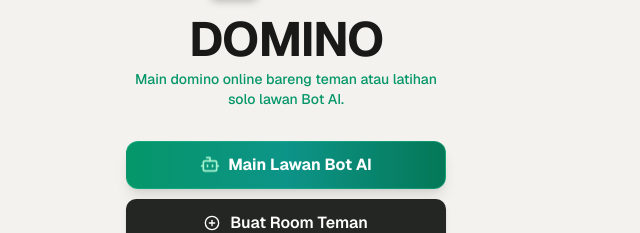
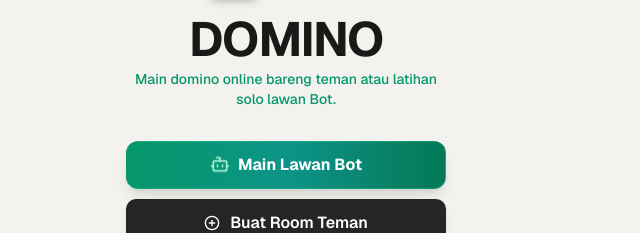
Before and after one commit to mchyns/domino, a React (Vite) app: page / in a window 1280 px wide. Shown: the part 294-527 px from the top of the page, without its empty margins (354-994 px from the left). Built offline with nearby package versions, Linux system fonts and the light colour scheme.

Commit message:
style: simplify labels to 'Main Lawan Bot' and 'Bot' without AI suffix

```diff
--- a/src/components/game/PlayerSeat.tsx
+++ b/src/components/game/PlayerSeat.tsx
@@ -182,7 +182,7 @@ export const PlayerSeat: React.FC<PlayerSeatProps> = ({
           </span>
         ) : isBotPlayer ? (
           <span className="text-[9px] font-semibold text-emerald-400 uppercase tracking-tighter leading-none">
-            🤖 AI
+            🤖 Bot
           </span>
         ) : null}
       </div>
--- a/src/components/lobby/LobbyView.tsx
+++ b/src/components/lobby/LobbyView.tsx
@@ -56,7 +56,7 @@ export const LobbyView: React.FC<LobbyViewProps> = ({
       <div className="text-center space-y-1">
         <h1 className="text-2xl sm:text-3xl font-bold tracking-tight" style={{ color: 'var(--text-ink)' }}>DOMINO ROOM</h1>
         <p className="text-xs sm:text-sm" style={{ color: 'var(--text-ink-secondary)' }}>
-          Undang teman atau isi dengan Bot AI cerdas untuk langsung bermain.
+          Undang teman atau isi dengan Bot untuk langsung bermain.
         </p>
       </div>
 
@@ -79,7 +79,7 @@ export const LobbyView: React.FC<LobbyViewProps> = ({
             className="inline-flex items-center gap-1.5 text-xs font-semibold px-3 py-1.5 rounded-lg border border-emerald-600/30 text-emerald-600 dark:text-emerald-400 bg-emerald-500/10 hover:bg-emerald-500/20 transition-all shadow-sm"
           >
             <Bot className="w-4 h-4" />
-            Isi Semua Slot dengan Bot AI
+            Isi Semua Slot dengan Bot
           </button>
         </div>
       )}
--- a/src/components/lobby/PlayerSlots.tsx
+++ b/src/components/lobby/PlayerSlots.tsx
@@ -71,7 +71,7 @@ export const PlayerSlots: React.FC<PlayerSlotsProps> = ({
                       {isBotPlayer ? (
                         <span className="inline-flex items-center gap-1 text-[11px] font-medium text-emerald-600 dark:text-emerald-400">
                           <span className="w-1.5 h-1.5 rounded-full bg-emerald-500 animate-pulse" />
-                          AI Bot
+                          Bot
                         </span>
                       ) : (
                         <>
@@ -132,10 +132,10 @@ export const PlayerSlots: React.FC<PlayerSlotsProps> = ({
                 <button
                   onClick={onAddBot}
                   className="inline-flex items-center gap-1 text-[11px] font-semibold px-2 py-1 rounded-md border border-emerald-600/40 text-emerald-600 dark:text-emerald-400 bg-emerald-500/10 hover:bg-emerald-500/20 transition-all"
-                  title="Tambah Bot AI"
+                  title="Tambah Bot"
                 >
                   <Plus className="w-3 h-3" />
-                  Bot AI
+                  Bot
                 </button>
               )}
             </div>
--- a/src/pages/LandingPage.tsx
+++ b/src/pages/LandingPage.tsx
@@ -147,7 +147,7 @@ export const LandingPage: React.FC<LandingPageProps> = ({
             DOMINO
           </h1>
           <p className="text-xs sm:text-sm max-w-xs mx-auto text-emerald-600 dark:text-emerald-400 font-medium">
-            Main domino online bareng teman atau latihan solo lawan Bot AI.
+            Main domino online bareng teman atau latihan solo lawan Bot.
           </p>
         </motion.div>
 
@@ -158,13 +158,13 @@ export const LandingPage: React.FC<LandingPageProps> = ({
           transition={{ delay: 0.16, duration: 0.25 }}
           className="space-y-2.5 pt-4 w-full max-w-xs mx-auto"
         >
-          {/* Main Lawan Bot AI (Solo) Button */}
+          {/* Main Lawan Bot Button */}
           <button
             onClick={handleOpenBotModal}
             className="w-full flex items-center justify-center gap-2 font-bold text-sm sm:text-base h-12 rounded-xl text-white shadow-lg bg-gradient-to-r from-emerald-600 via-teal-600 to-emerald-700 hover:from-emerald-500 hover:to-teal-500 transition-all hover:scale-[1.02] active:scale-[0.98] border border-emerald-400/30"
           >
             <Bot className="w-5 h-5 text-emerald-200 animate-bounce" />
-            <span>Main Lawan Bot AI</span>
+            <span>Main Lawan Bot</span>
           </button>
 
           {/* Buat Room Multiplayer Button */}
@@ -200,8 +200,8 @@ export const LandingPage: React.FC<LandingPageProps> = ({
       <Modal
         isOpen={isBotModalOpen}
         onClose={() => setIsBotModalOpen(false)}
-        title="🤖 Main Lawan Bot AI"
-        description="Pilih jumlah pemain. Slot lawan akan otomatis diisi oleh Bot AI cerdas."
+        title="🤖 Main Lawan Bot"
+        description="Pilih jumlah pemain. Slot lawan akan otomatis diisi oleh Bot."
       >
         <form onSubmit={handleBotSubmit} className="space-y-4 pt-2">
           <div>
```
